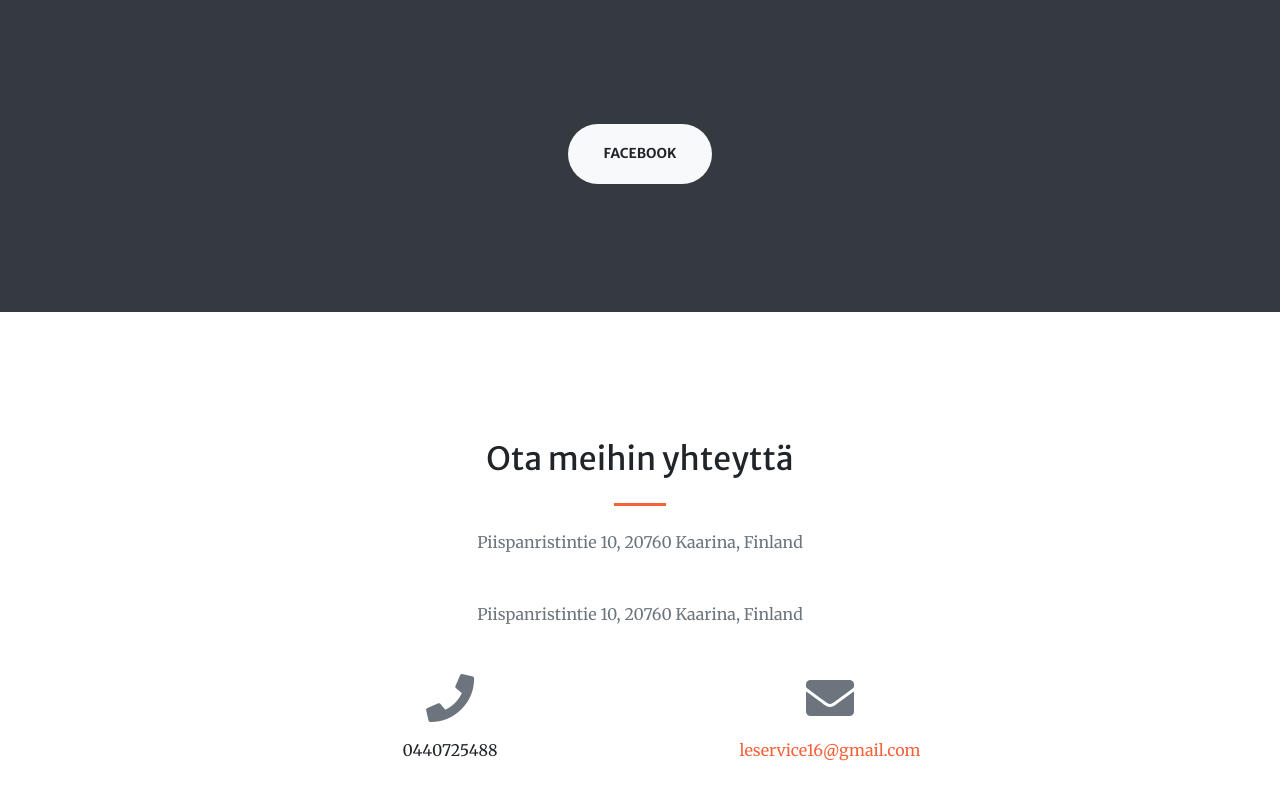
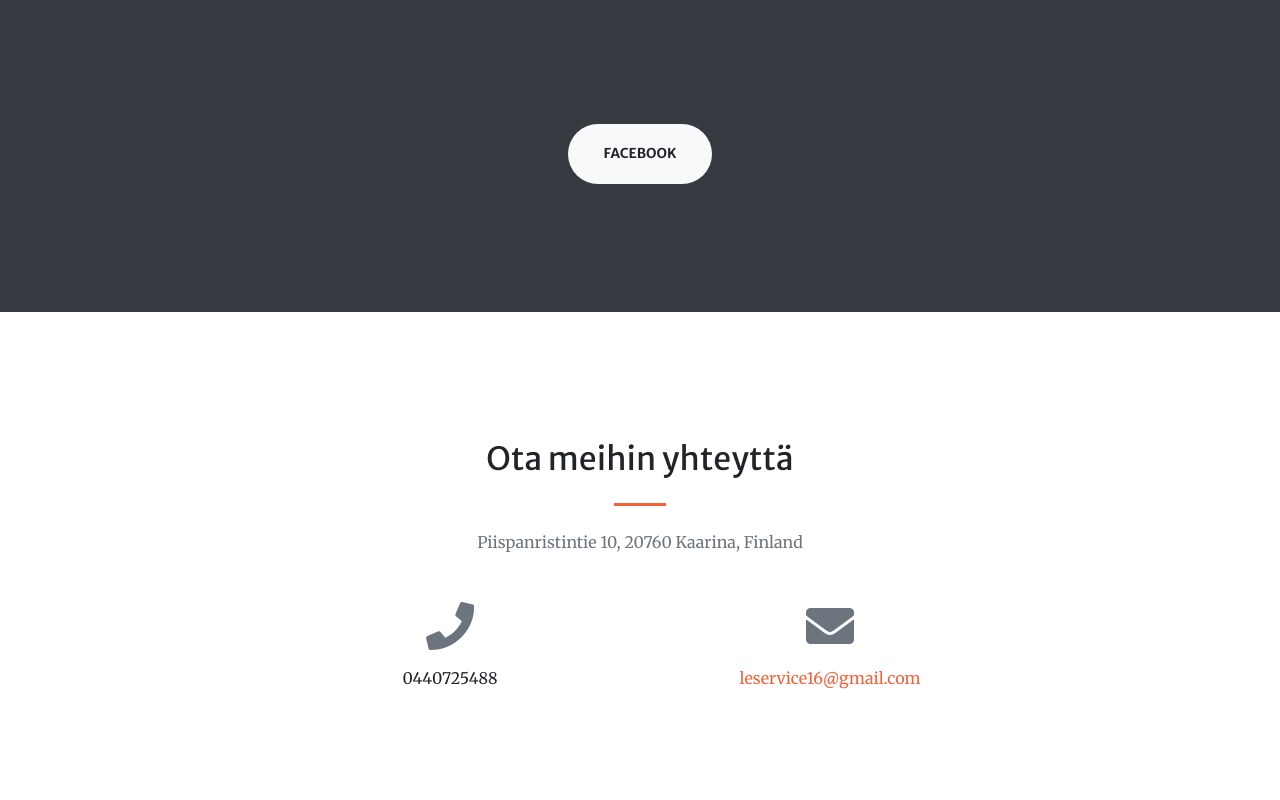
Before and after one commit to huynh-thao/le-service, a website with bundled scripts: page index.html in a window 1280 px wide. Shown: the part 2965-3765 px from the top of the page. Built offline with nearby package versions, Linux system fonts and the light colour scheme.

Commit message:
next update

```diff
--- a/index.html
+++ b/index.html
@@ -226,7 +226,6 @@
           <h2 class="mt-0">Ota meihin yhteyttä</h2>
           <hr class="divider my-4">
           <p class="text-muted mb-5">Piispanristintie 10, 20760 Kaarina, Finland</p>
-          <p class="text-muted mb-5">Piispanristintie 10, 20760 Kaarina, Finland</p>
         </div>
       </div>
       <div class="row">
```
